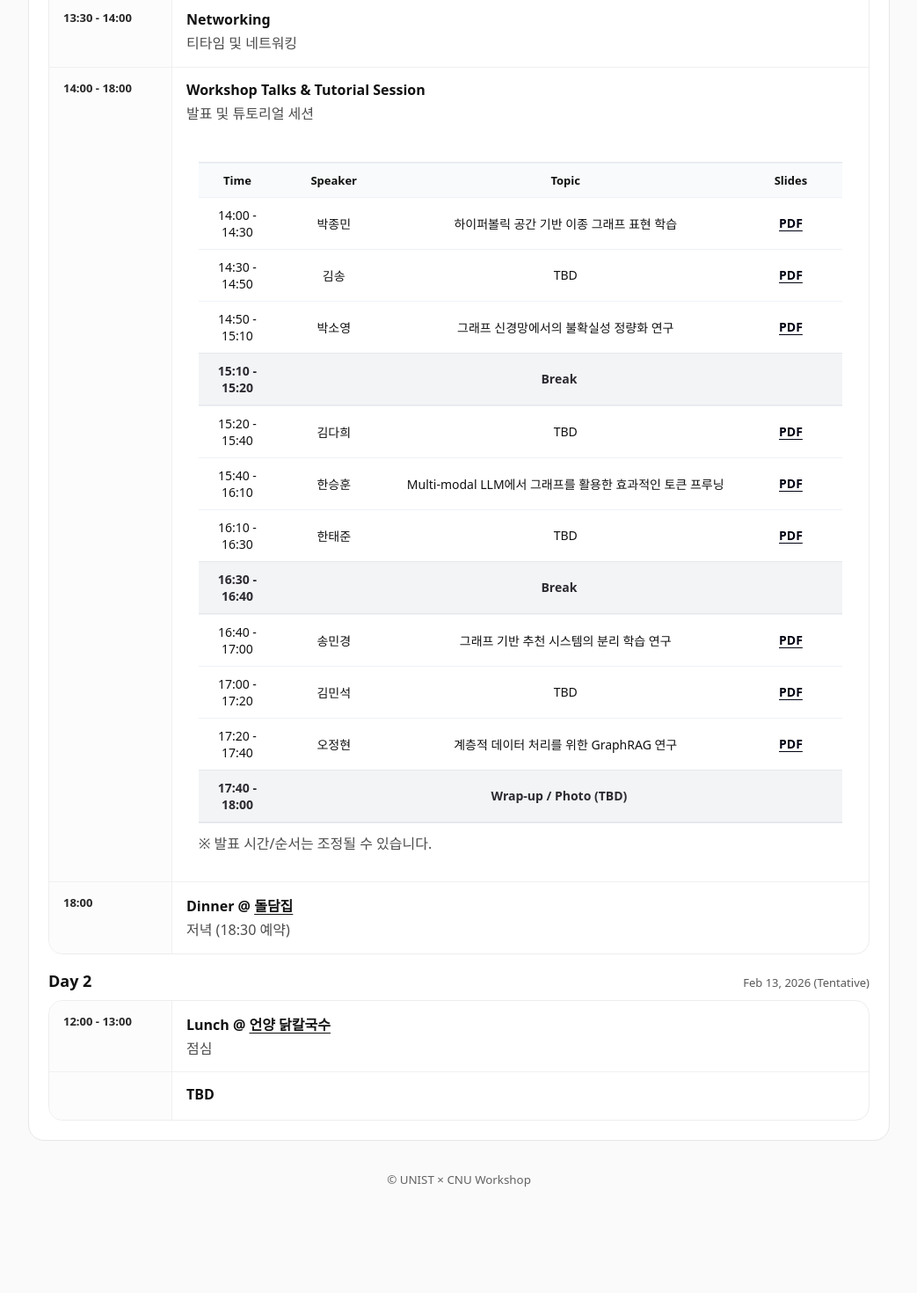
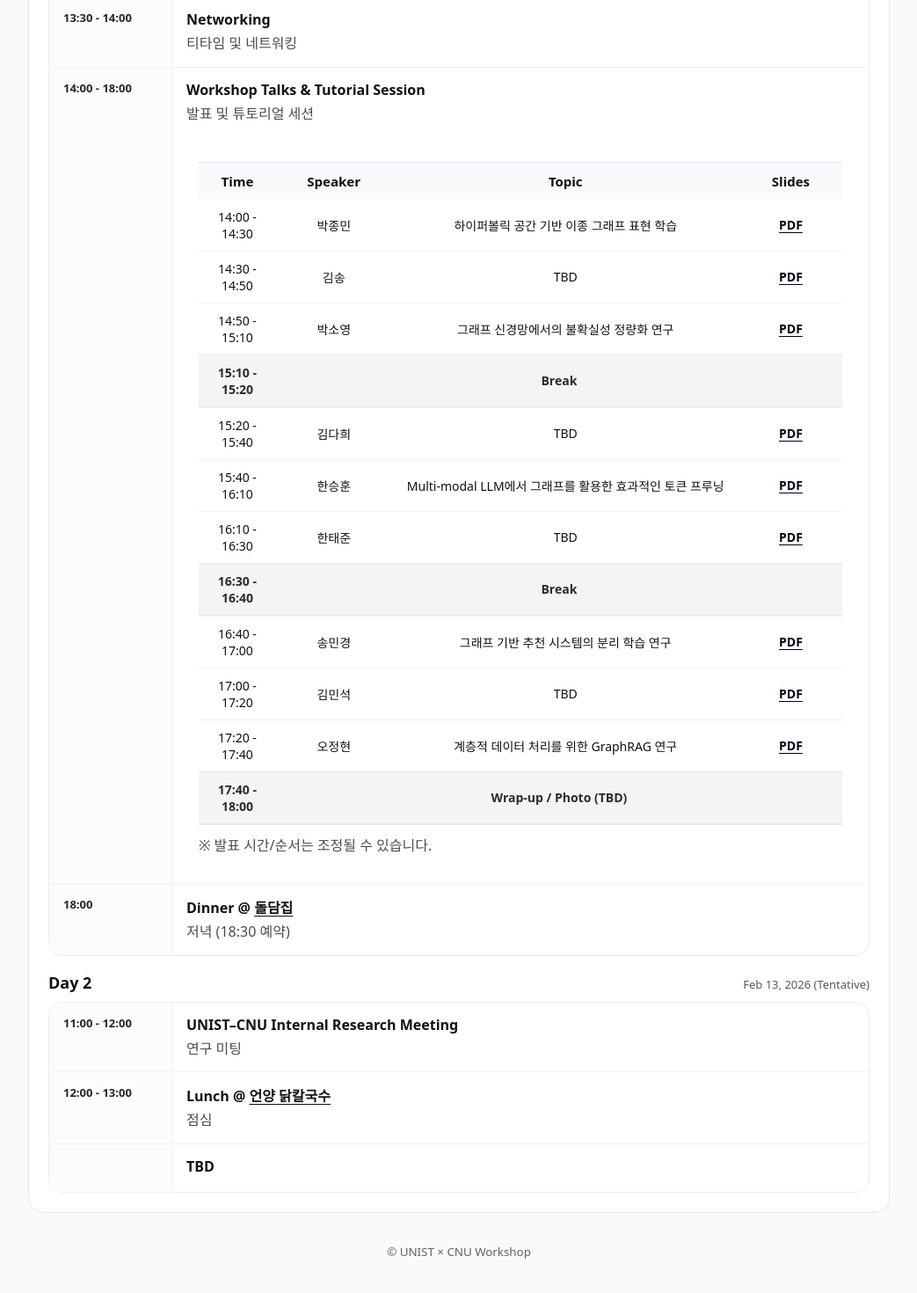
Before and after one commit to unist-cnu/unist-cnu.github.io, a React (Vite) app: page / in a window 1280 px wide. Shown: the part 776-2246 px from the top of the page at 88% size, without its empty margins (118-1161 px from the left). Before the commit the page ends 2185 px from the top, so only its background shows below. Built offline with nearby package versions, Linux system fonts and the light colour scheme.

Commit message:
Update content

```diff
--- a/src/App.css
+++ b/src/App.css
@@ -256,7 +256,7 @@
 
 .talkTable thead th {
   background: #f8fafc;
-  font-size: 13px;
+  font-size: 15px;
 }
 
 .talkTable th,
@@ -293,7 +293,7 @@
   border-top: 1px solid #e5e7eb;
   border-bottom: 1px solid #e5e7eb;
   font-weight: 600;
-  color: #2b2a30;                /* 그레이 글자 */
+  color: #2b2b2d;                /* 그레이 글자 */
 }
 
 /* 병합된 break 셀은 중앙정렬 유지 */
--- a/src/App.jsx
+++ b/src/App.jsx
@@ -268,6 +268,11 @@ export default function App() {
 
           <div className="timeline">
             <TimelineItem
+              time="11:00 - 12:00"
+              title="UNIST–CNU Internal Research Meeting"
+              desc="연구 미팅"
+            />
+            <TimelineItem
               time="12:00 - 13:00"
               title={
                 <>
```
